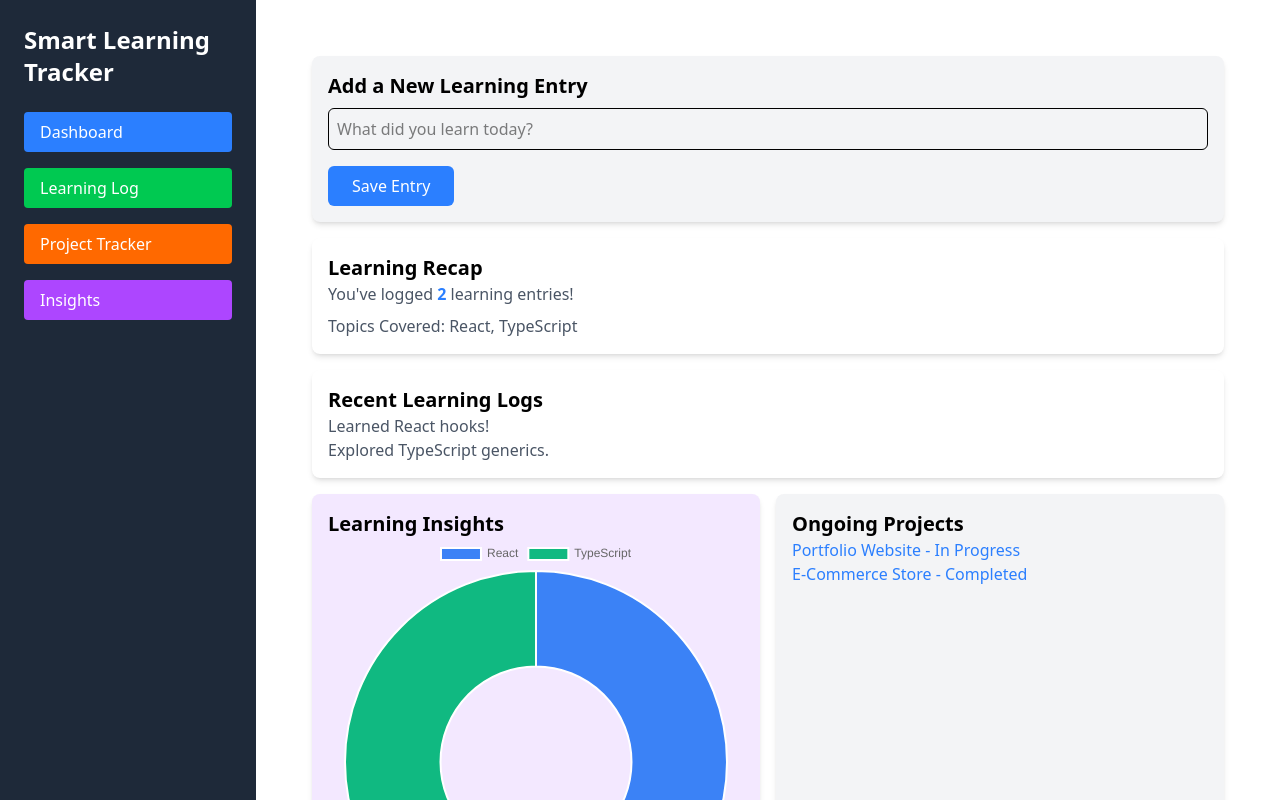
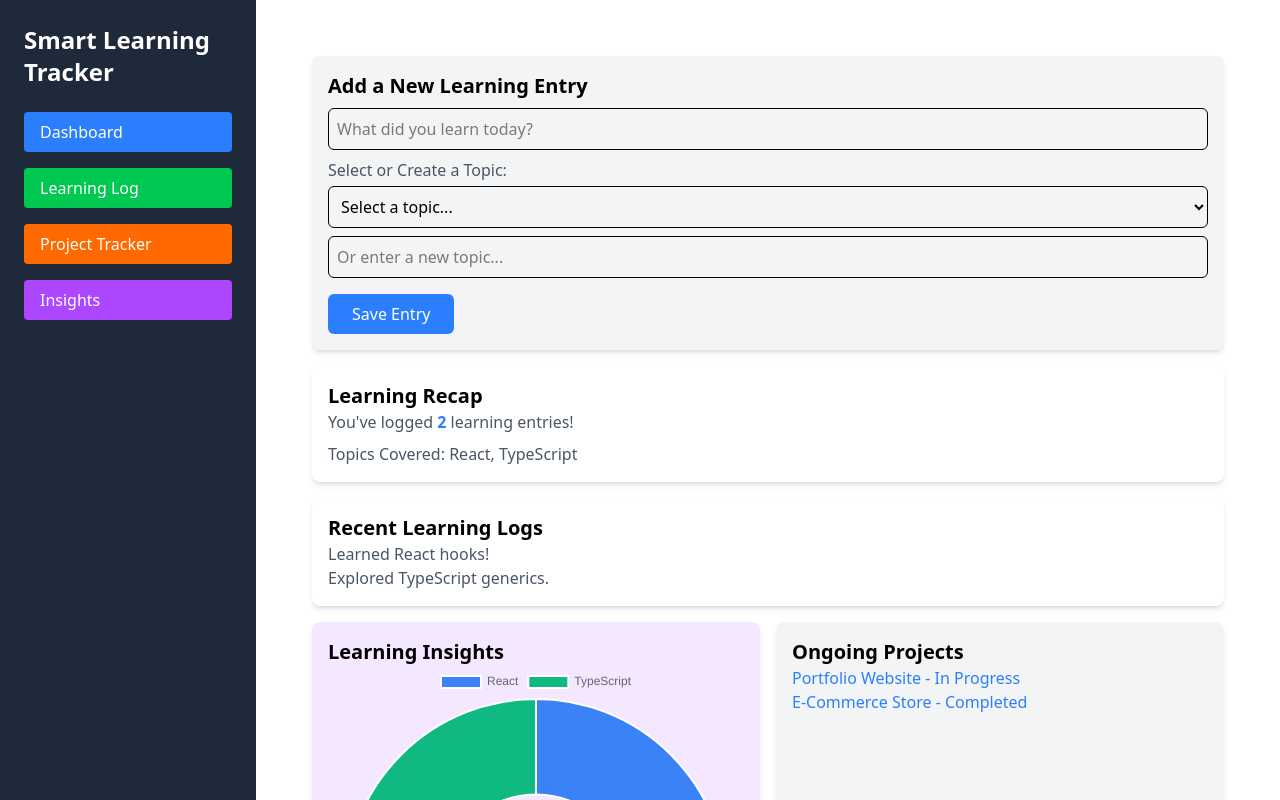
Before and after one commit to henriits/smartLearningTracker, a React (Vite) app: page / in a window 1280 px wide. Shown: the top 800 px of the page. Built offline with nearby package versions, Linux system fonts and the light colour scheme.

Commit message:
feat: enhance Dashboard component with new entry form and topic selection

```diff
--- a/src/components/Dashboard.tsx
+++ b/src/components/Dashboard.tsx
@@ -49,28 +49,69 @@ const Dashboard = ({
       },
     },
   };
-  const [newEntry, setNewEntry] = useState("");
+  const [newEntry, setNewEntry] = useState({ text: "", topic: "" });
+  const existingTopics = Array.from(new Set(logs.flatMap((log) => log.tags)));
 
   const handleAddEntry = () => {
-    if (!newEntry.trim()) return;
-    const updatedLogs = [...logs, { text: newEntry, tags: ["General"] }];
+    if (!newEntry.text.trim()) return;
+
+    const updatedLogs = [
+      ...logs,
+      { text: newEntry.text, tags: [newEntry.topic || "General"] },
+    ];
     setLogs(updatedLogs);
-    setNewEntry("");
+    setNewEntry({ text: "", topic: "" });
   };
+
   return (
     <div className="grid grid-cols-10 gap-4 p-6">
       {/* Main Content */}
       <main className="col-span-10 grid grid-cols-2 gap-4">
         {/* Add New Entry Form */}
+        {/* Learning Entry Form */}
         <div className="col-span-2 bg-gray-100 shadow-md rounded-lg p-4">
           <h3 className="text-xl font-semibold">Add a New Learning Entry</h3>
+
+          {/* Learning Text Input */}
           <input
             type="text"
-            value={newEntry}
-            onChange={(e) => setNewEntry(e.target.value)}
+            value={newEntry.text}
+            onChange={(e) => setNewEntry({ ...newEntry, text: e.target.value })}
             placeholder="What did you learn today?"
             className="w-full mt-2 p-2 border rounded-md"
           />
+
+          {/* Topic Selection Dropdown & Custom Entry */}
+          <div className="mt-2">
+            <label className="block text-gray-600">
+              Select or Create a Topic:
+            </label>
+            <select
+              value={newEntry.topic}
+              onChange={(e) =>
+                setNewEntry({ ...newEntry, topic: e.target.value })
+              }
+              className="w-full mt-1 p-2 border rounded-md"
+            >
+              <option value="">Select a topic...</option>
+              {existingTopics.map((topic) => (
+                <option key={topic} value={topic}>
+                  {topic}
+                </option>
+              ))}
+            </select>
+            <input
+              type="text"
+              placeholder="Or enter a new topic..."
+              value={newEntry.topic}
+              onChange={(e) =>
+                setNewEntry({ ...newEntry, topic: e.target.value })
+              }
+              className="w-full mt-2 p-2 border rounded-md"
+            />
+          </div>
+
+          {/* Save Button */}
           <button
             onClick={handleAddEntry}
             className="mt-4 px-6 py-2 bg-blue-500 text-white rounded-md hover:bg-blue-600"
```
